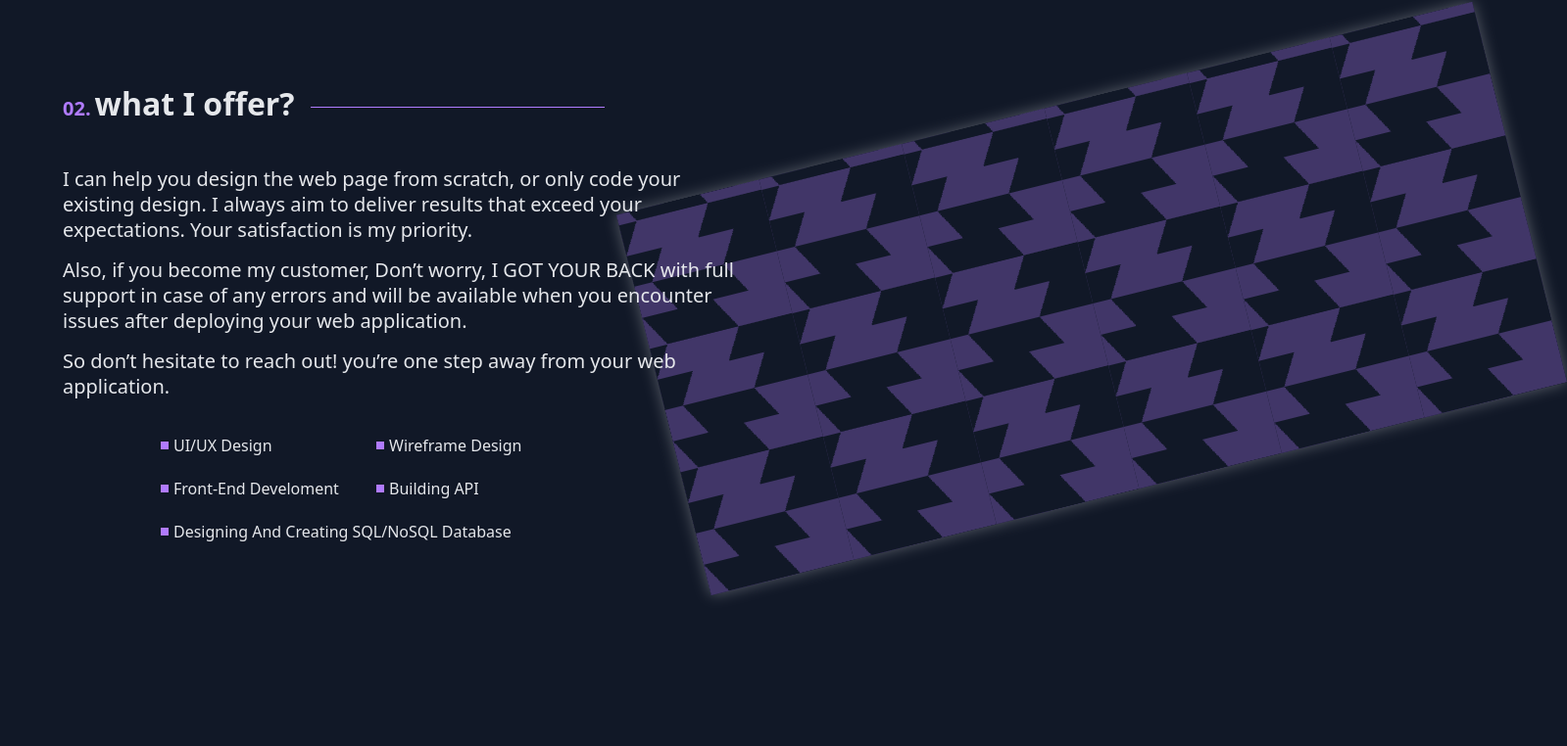
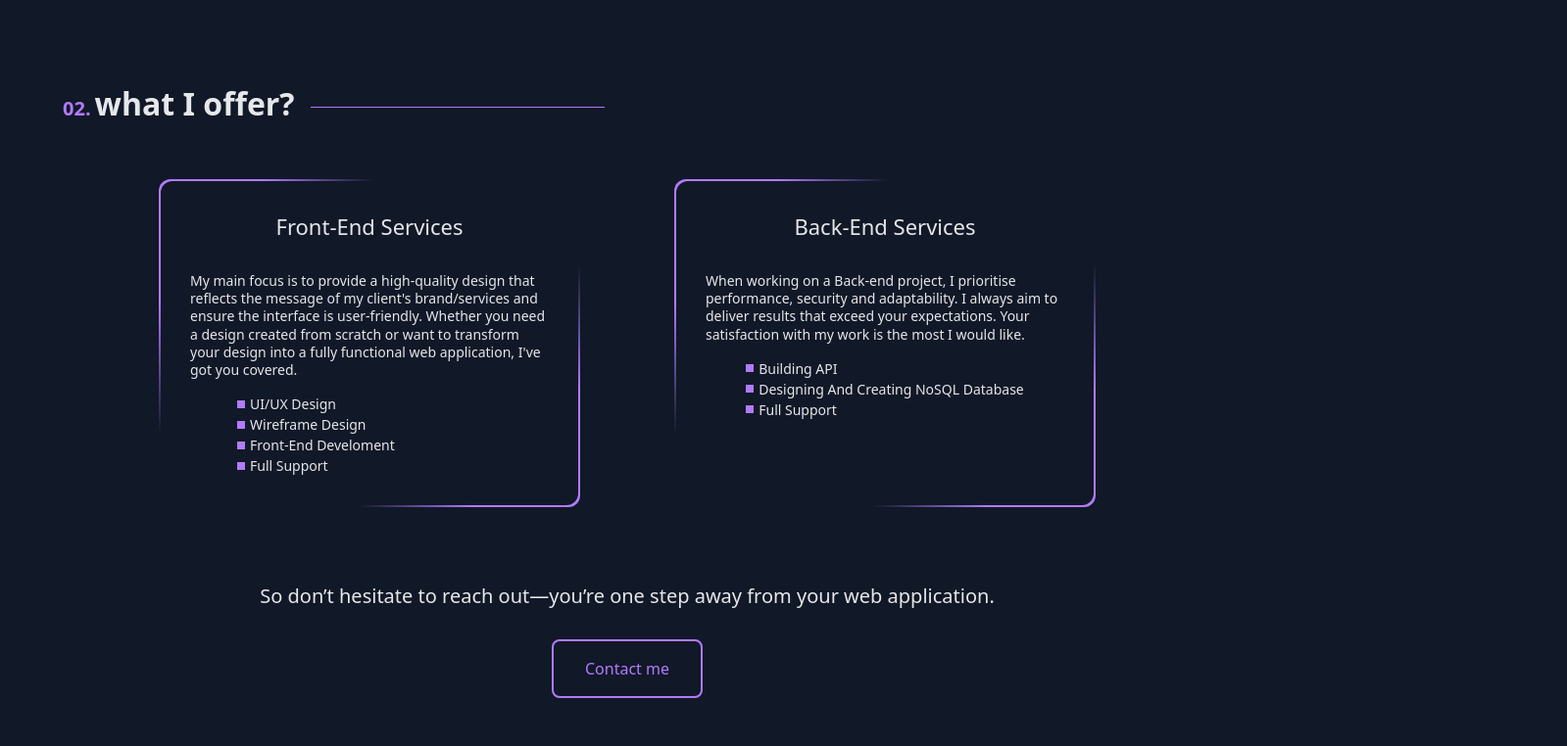
Before and after one commit to xmarya/portfolio.v2, a React (Vite) app: page / in a window 1280 px wide. Shown: the part 2378-3140 px from the top of the page at 98% size, 1599 px wide, since content can reach past the window. Built offline with nearby package versions, Linux system fonts and the light colour scheme.

Commit message:
finished the Offer component

```diff
--- /dev/null
+++ b/src/UI/Button.jsx
@@ -0,0 +1,19 @@
+import styled from "styled-components";
+
+
+export const Button = styled.button`
+    background-color: var(--colour-grey-900);
+    color: var(--neon-purple);
+    font-size: var(--lg-text);
+    font-weight: 500;
+    border-radius: var(--md-radius);
+    border: 0.2rem solid var(--neon-purple);
+
+    padding: 1.6rem 3.2rem;
+
+    &:hover {
+        box-shadow: 0.2rem 0.2rem 0 0 var(--neon-purple);
+        border: 0.2rem solid var(--neon-purple);
+        transform: translate(-0.2rem, -0.4rem);
+    }
+`;
--- a/src/UI/Navigation.jsx
+++ b/src/UI/Navigation.jsx
@@ -1,5 +1,5 @@
 import { motion } from "framer-motion";
-import styled from "styled-components"
+import styled from "styled-components";
 
 const StyledNavigation = styled.ol`
   display: flex;
@@ -8,14 +8,13 @@ const StyledNavigation = styled.ol`
   gap: 0.5rem;
 
   counter-reset: nav-item 0;
-
 `;
 
 const NavItem = styled(motion.li)`
-    font-size: var(--xsm-text);
+  font-size: var(--sm-text);
   counter-increment: nav-item 1;
 
-    transition: all 0.25s cubic-bezier(0.645,0.045,0.355,1);;
+  transition: all 0.25s cubic-bezier(0.645, 0.045, 0.355, 1);
 
   &:hover {
     color: var(--neon-purple);
@@ -33,30 +32,21 @@ const NavLink = styled.a`
   }
 `;
 
-
-export default function Navigation({parentVariants}) {
+export default function Navigation({}) {
   return (
     <StyledNavigation>
-            <NavItem variants={parentVariants} initial="initial" animate="animate">
-                <NavLink href="#who-i-am">
-                    who I am ?
-                </NavLink>
+      <NavItem>
+        <NavLink href="#who-i-am">who I am ?</NavLink>
       </NavItem>
-            <NavItem variants={parentVariants} initial="initial" animate="animate">
-                <NavLink href="#what-i-offer">
-                    what I offer ?
-                </NavLink>
+      <NavItem>
+        <NavLink href="#what-i-offer">what I offer ?</NavLink>
       </NavItem>
-            <NavItem variants={parentVariants} initial="initial" animate="animate">
-                <NavLink href="#works">
-                    works
-                </NavLink>
+      <NavItem>
+        <NavLink href="#works">works</NavLink>
       </NavItem>
-            <NavItem variants={parentVariants} initial="initial" animate="animate">
-                <NavLink>
-                    contact
-                </NavLink>
+      <NavItem>
+        <NavLink>contact</NavLink>
       </NavItem>
     </StyledNavigation>
-    )
+  );
 }
--- a/src/UI/Section.jsx
+++ b/src/UI/Section.jsx
@@ -9,7 +9,7 @@ export const Section = styled.section`
   p {
     margin-bottom: 1.5rem;
   }
-  &::after {
+  /* &::after {
   content: "";
   position: absolute;
   display: block;
@@ -29,7 +29,7 @@ transform: rotate(166deg);
 z-index: -10;
 box-shadow: 0px 0px 15px #fff;
 
-}
+}*/
 
 `;
 
--- a/src/index.css
+++ b/src/index.css
@@ -20,13 +20,13 @@
   --neon-blue: #58a6ff;
   --neon-skyblue: #00e5ff;
   --neon-green: #39ff14;
-  --neon-calm-green: #00FF7F;
+  --neon-calm-green: #00ff7f;
   --neon-dark-green: #006400;
-  --neon-orange: #FF5E00;
+  --neon-orange: #ff5e00;
   --neon-yellow: #ffff00;
   --neon-pink: #ff6ec7;
   /* --neon-brown: #800; */
-  --neon-brown: #D2691E;
+  --neon-brown: #d2691e;
 
   --sm-radius: 0.4rem;
   --md-radius: 0.8rem;
@@ -55,14 +55,13 @@
   --section-heading: clamp(2.6rem, 5vw, 3.2rem);
   --secondary-heading: clamp(2.4rem, 5vw, 2.8rem);
   --p-text: clamp(2rem, 5vw, 1.8rem);
-  --button-text: 1.4rem;
 
   --xxl-text: 2.2rem;
   --xl-text: 1.8rem;
   --lg-text: 1.6rem;
   --md-text: 1.4rem;
-  --xsm-text: 1.3rem;
-  --xxsm-text: 1.2rem;
+  --sm-text: 1.3rem;
+  --xsm-text: 1.2rem;
 }
 
 *,
@@ -72,7 +71,7 @@
   padding: 0;
   margin: 0;
   /* Creating animations for dark mode */
-  transition: background-color 0.3s, border 0.3s;
+  /* transition: background-color 0.3s, border 0.3s; */
 }
 
 *:focus:not(:hover),
@@ -88,7 +87,6 @@ html {
   scroll-behavior: smooth;
   scrollbar-width: thin;
   position: relative;
-
 }
 
 body {
@@ -98,7 +96,6 @@ body {
   max-width: 128rem;
   min-height: 100vh;
   color: var(--colour-grey-200);
-
 }
 
 ::selection {
@@ -119,6 +116,7 @@ h6 {
 p {
   font-size: var(--p-text);
   max-width: 60ch;
+  /* CHANGE LATER: after deciding the new fonts */
   line-height: 1.3;
 }
 
@@ -166,6 +164,7 @@ a {
 
 ul,
 ol {
+  display: block;
   list-style: none;
 }
 
--- a/src/sections/About.jsx
+++ b/src/sections/About.jsx
@@ -18,7 +18,7 @@ export default function About() {
       <AnimatedWrapper>
         <p>
           I’m full of passion for what I do and excited to dive deeper into the
-          world of programming, face its challenges, and acquire MORE~ skills.{" "}
+          world of programming, face its challenges, and acquire MORE~ skills.
           <br /> I would like to talk more but without further ado let me
           introduce what the developer-me can offer to you!
         </p>
--- a/src/sections/Offer.jsx
+++ b/src/sections/Offer.jsx
@@ -1,27 +1,82 @@
 import styled from "styled-components";
-import { SectionHeading } from "../UI/Headings";
+import AnimatedWrapper from "../UI/Animation/AnimatedWrapper";
+import { SectionHeading, SectionSubHeading } from "../UI/Headings";
 import { Section } from "../UI/Section";
 import { motion } from "framer-motion";
-import AnimatedWrapper from "../UI/Animation/AnimatedWrapper";
-import { offers } from "../data/offersData";
+import { Button } from "../UI/Button";
+import { useInView } from "framer-motion";
+import { useRef } from "react";
 
+const Grid = styled.div`
+  display: grid;
+  grid-template-columns: repeat(
+    2,
+    1fr
+  ); // CHANGE LATER: make it with clamp() when start writong the media-queries
+  grid-template-rows: repeat((2, fit-content));
+  column-gap: 10rem;
+  row-gap: 8rem;
+  padding: 0 10rem;
+  margin: 1.5rem 0;
+`;
 
-const OffersList = styled(motion.ul)`
-  width: 50%;
-  list-style-position: inside;
+const TopCorner = styled(motion.div)`
+  position: absolute;
+  top: -2px;
+  bottom: -2px;
+  left: -2px;
+  right: -2px;
+  background-image: linear-gradient(
+    130deg,
+    var(--neon-purple) 15%,
+    rgba(255, 255, 255, 0) 31%
+  );
+  //background-size: width height
+  /* background-size: 100% 0.2rem; */
+  border-radius: 1.2rem;
+  z-index: -1;
+`;
+
+const BottomCorner = styled(motion.div)`
+  position: absolute;
+  top: -2px;
+  bottom: -2px;
+  left: -2px;
+  right: -2px;
+  background-image: linear-gradient(
+    312.25deg,
+    var(--neon-purple) 15%,
+    rgba(255, 255, 255, 0) 31%
+  );
+  //background-size: width height
+  /* background-size: 100% 0.2rem; */
+  border-radius: 1.2rem;
+  z-index: -1;
+`;
+
+const OfferList = styled(motion.ul)`
   display: flex;
-  flex-wrap: wrap;
-  gap: 2rem;
-  padding-top: 2rem;
-  padding-left: 10rem;
+  flex-direction: column;
+  align-items: center;
+  justify-content: start;
+  padding: 3rem;
+  background-color: var(--colour-grey-900);
+  border-radius: 1.2rem;
+  transition: all 0.3s ease;
+
+  position: relative;
+
+  &:hover {
+    box-shadow: 0px 0px 0.7rem var(--neon-purple);
+  }
 `;
 
 const OffersListItems = styled.li`
   /* making each item the same width in order to make the correctley aligned by setting  justify-content: start*/
-  min-width: 20rem;
-  max-width: fit-content;
+  min-width: 27rem;
+  /* max-width: fit-content; */
   text-align: start;
-  font-size: var(--lg-text);
+  font-size: var(--md-text);
   text-transform: capitalize;
   display: flex;
   align-items: center;
@@ -38,40 +93,139 @@ const OffersListItems = styled.li`
   }
 `;
 
+const OfferDetails = styled.p`
+  font-size: var(--md-text);
+`;
+
+const OfferCTA = styled(motion.div)`
+  grid-column: 1 /-1;
+  display: flex;
+  flex-direction: column;
+  align-items: center;
+  gap: 1.6rem;
+  margin: 0 auto;
+
+  p {
+    max-width: fit-content;
+  }
+`;
+
+const listVariants = {
+  initial: {
+    y: 75,
+    opacity: 0,
+  },
+  animate: (customDelay) => ({
+    y: 0,
+    opacity: 1,
+    transition: {
+      duration: 0.3,
+      delay: customDelay * 1,
+    },
+  }),
+};
+
+const cornerVariants = {
+  initialState: {
+    opacity: 0,
+  },
+  animateState: {
+    opacity: 1,
+    transition: {
+      duration: 0.3,
+      delay: 2
+    },
+  },
+};
+
 export default function Offer() {
+  const targetRef = useRef(null);
+  const isInView = useInView(targetRef, { once: true, amount: 0.2 });
+
   return (
-    <Section id="what-i-offer" display="flex">
+    <Section id="what-i-offer" display="flex" ref={targetRef}>
       <AnimatedWrapper>
         <SectionHeading>what I offer?</SectionHeading>
       </AnimatedWrapper>
-      <AnimatedWrapper>
-        <p>
-          I can help you design the web page from scratch, or only code your
-          existing design. I always aim to deliver results that exceed your
-          expectations. Your satisfaction is my priority.
-        </p>
-      </AnimatedWrapper>
-      <AnimatedWrapper>
-        <p>
-          Also, if you become my customer, Don’t worry, I GOT YOUR BACK with
-          full support in case of any errors and will be available when you
-          encounter issues after deploying your web application.
-        </p>
-      </AnimatedWrapper>
-      <AnimatedWrapper>
-        <p>
-          So don’t hesitate to reach out! you’re one step away from your web
-          application.
-        </p>
-      </AnimatedWrapper>
+      <Grid>
+        {/* the custom value has 1 because it's to delay the comp 1s so the animated wrapper has time to complete */}
+        <OfferList
+          variants={listVariants}
+          custom={1}
+          initial="initial"
+          animate={isInView ? "animate" : ""}
+        >
+          <TopCorner
+            variants={cornerVariants}
+            initial="initialState"
+            animate="animateState"
+          />
+          <SectionSubHeading>Front-End Services</SectionSubHeading>
+          <OfferDetails>
+            My main focus is to provide a high-quality design that reflects the
+            message of my client's brand/services and ensure the interface is
+            user-friendly. Whether you need a design created from scratch or
+            want to transform your design into a fully functional web
+            application, I've got you covered.
+          </OfferDetails>
+          <div className="flex flex-col">
+            <OffersListItems>UI/UX Design</OffersListItems>
+            <OffersListItems>Wireframe design</OffersListItems>
+            <OffersListItems>Front-end develoment</OffersListItems>
+            <OffersListItems>Full Support</OffersListItems>
+          </div>
+          <BottomCorner
+            variants={cornerVariants}
+            initial="initialState"
+            animate="animateState"
+          />
+        </OfferList>
 
-      <OffersList>
-        {offers.map((offer) => (
-          <AnimatedWrapper key={offer.title}>
-            <OffersListItems>{offer.title}</OffersListItems>
-          </AnimatedWrapper>
-        ))}
-      </OffersList>
+        <OfferList
+          variants={listVariants}
+          custom={1.3}
+          initial="initial"
+          animate={isInView ? "animate" : ""}
+        >
+          <TopCorner
+            variants={cornerVariants}
+            initial="initialState"
+            animate="animateState"
+          />
+          <SectionSubHeading>Back-End Services</SectionSubHeading>
+          <OfferDetails>
+            When working on a Back-end project, I prioritise performance,
+            security and adaptability. I always aim to deliver results that
+            exceed your expectations. Your satisfaction with my work is the most
+            I would like.
+          </OfferDetails>
+          <div className="flex flex-col">
+            <OffersListItems>Building API</OffersListItems>
+            <OffersListItems>
+              Designing and Creating NoSQL Database
+            </OffersListItems>
+            <OffersListItems>Full Support</OffersListItems>
+          </div>
+          <BottomCorner
+            variants={cornerVariants}
+            initial="initialState"
+            animate="animateState"
+          />
+        </OfferList>
+
+        <OfferCTA
+          variants={listVariants}
+          custom={2.2}
+          initial="initial"
+          animate={isInView ? "animate" : ""}
+        >
+          <p>
+            So don’t hesitate to reach out&mdash;you’re one step away from your
+            web application.
+          </p>
+          <Button>Contact me</Button>
+        </OfferCTA>
+      </Grid>
     </Section>
   );
 }
--- /dev/null
+++ b/src/sections/__Offer.jsx
@@ -0,0 +1,83 @@
+import { motion } from "framer-motion";
+import styled from "styled-components";
+import { offers } from "../data/offersData";
+import AnimatedWrapper from "../UI/Animation/AnimatedWrapper";
+import { SectionHeading } from "../UI/Headings";
+import { Section } from "../UI/Section";
+
+
+const OffersList = styled(motion.ul)`
+  width: 50%;
+  list-style-position: inside;
+  display: flex;
+  flex-wrap: wrap;
+  gap: 2rem;
+  padding-top: 2rem;
+  padding-left: 10rem;
+`;
+
+const OffersListItems = styled.li`
+  /* making each item the same width in order to make the correctley aligned by setting  justify-content: start*/
+  min-width: 20rem;
+  max-width: fit-content;
+  text-align: start;
+  font-size: var(--lg-text);
+  text-transform: capitalize;
+  display: flex;
+  align-items: center;
+  justify-content: start;
+
+  &::before {
+    content: "";
+    position: relative;
+    display: block;
+    background-color: var(--neon-purple);
+    width: 0.8rem;
+    height: 0.8rem;
+    margin-right: 0.5rem;
+  }
+`;
+
+export default function Offer() {
+  return (
+    <Section id="what-i-offer" display="flex">
+      <AnimatedWrapper>
+        <SectionHeading>what I offer?</SectionHeading>
+      </AnimatedWrapper>
+      <AnimatedWrapper>
+        <p>
+          For Front-end services my main focus is to provide a high-quality design that reflects
+          the message of my client's brand/services and ensure the interface is user-friendly.
+          Whether you need a design created from scratch or want to transform your design into
+          a fully functional web application, I've got you covered.
+        </p>
+      </AnimatedWrapper>
+      <AnimatedWrapper>
+        <p>
+        When working on a Back-end project, I prioritise performance, security and adaptability.
+        I always aim to deliver results that exceed your expectations.
+        Your satisfaction with my work is the most I would like.
+        </p>
+      </AnimatedWrapper>
+      <AnimatedWrapper>
+        <p>
+          Also, if you become my customer, Rest assured, I'll provide full support whenever you need assistance..
+        </p>
+      </AnimatedWrapper>
+      <AnimatedWrapper>
+        <p>
+          So don’t hesitate to reach out&mdash;you’re one step away from your web
+          application.
+        </p>
+      </AnimatedWrapper>
+
+      <OffersList>
+        {offers.map((offer) => (
+          <AnimatedWrapper key={offer.title}>
+            <OffersListItems>{offer.title}</OffersListItems>
+          </AnimatedWrapper>
+        ))}
+      </OffersList>
+    </Section>
+  );
+}
```
Also changed, not shown: src/UI/Header.jsx (+22 -24 lines), src/sections/OneDay.jsx (+14 -5 lines), 1 other file (tests, documents, lock files or other folders). Lines whose indentation alone changed are shown as unchanged.
